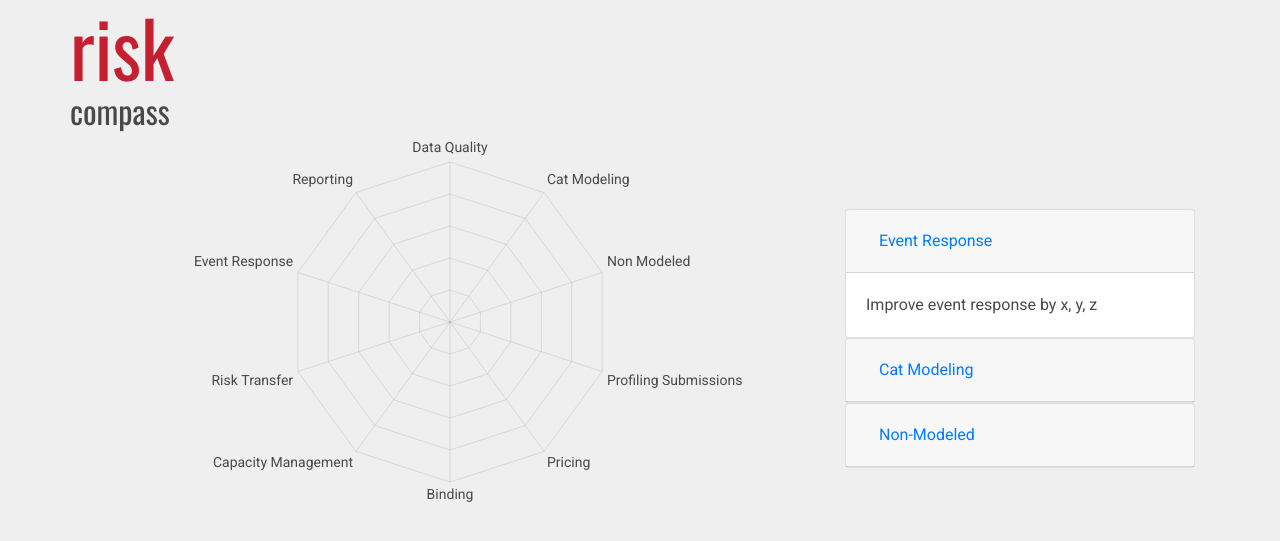
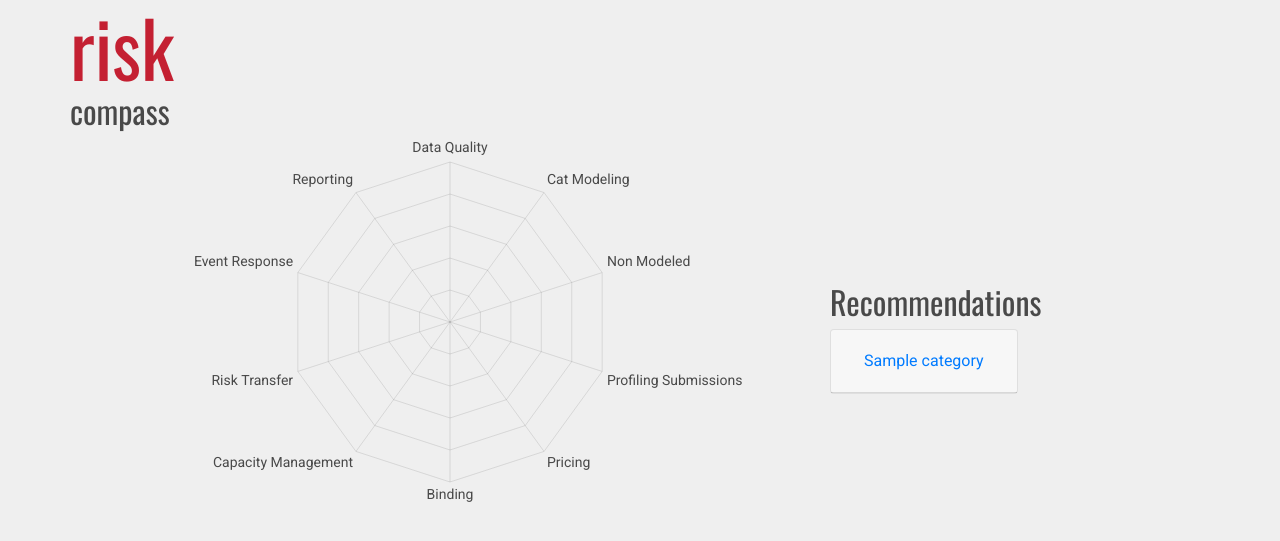
Before and after one commit to anishpatelwork/RiskCompass, a Django app: template compass/templates/results.html in a window 1280 px wide. Shown: the top 541 px of the page. Run offline with Django 3.2, Linux system fonts and the light colour scheme; the template is opened without the code that fills it: most values are stand-ins (such as "Sample title", 1, 10 or a date in 2020); some libraries are stand-ins or nearby versions.

Commit message:
Adding recommendations to the app

```diff
--- a/compass/templates/results.html
+++ b/compass/templates/results.html
@@ -13,51 +13,28 @@
                 </div>
             </div>
             <div class="col-md-4 align-self-center">
+              <div class="row">
+                <h1>Recommendations</h1>
+              </div>
+              <div class="row">
                 <div id="accordion">
+                  {% for question, recommendation in recommendations.items %}
                   <div class="card">
-                    <div class="card-header" id="headingOne">
+                    <div class="card-header" id="{{question.id}}">
                       <h5 class="mb-0">
-                        <button class="btn btn-link" data-toggle="collapse" data-target="#collapseOne" aria-expanded="true" aria-controls="collapseOne">
-                          Event Response
-                        </button>
+                        <button class="btn btn-link" data-toggle="collapse" data-target="#{{question.category}}" aria-expanded="true" aria-controls={{question.category}}>
+                          {{question.category}}</button>
                       </h5>
                     </div>
-
-                    <div id="collapseOne" class="collapse show" aria-labelledby="headingOne" data-parent="#accordion">
-                      <div class="card-body">
-                        Improve event response by x, y, z
+                    <div id="{{question.category}}" class="collapse" aria-labelledby={{question.id}} data-parent="#accordion">
+                        <div class="card-body">
+                          {{recommendation}}
+                        </div>
                       </div>
-                    </div>
                   </div>
-                  <div class="card">
-                    <div class="card-header" id="headingTwo">
-                      <h5 class="mb-0">
-                        <button class="btn btn-link collapsed" data-toggle="collapse" data-target="#collapseTwo" aria-expanded="false" aria-controls="collapseTwo">
-                          Cat Modeling
-                        </button>
-                      </h5>
-                    </div>
-                    <div id="collapseTwo" class="collapse" aria-labelledby="headingTwo" data-parent="#accordion">
-                      <div class="card-body">
-                        Improve Cat Modeling by x, y, z
-                      </div>
-                    </div>
-                  </div>
-                  <div class="card">
-                    <div class="card-header" id="headingThree">
-                      <h5 class="mb-0">
-                        <button class="btn btn-link collapsed" data-toggle="collapse" data-target="#collapseThree" aria-expanded="false" aria-controls="collapseThree">
-                          Non-Modeled
-                        </button>
-                      </h5>
-                    </div>
-                    <div id="collapseThree" class="collapse" aria-labelledby="headingThree" data-parent="#accordion">
-                      <div class="card-body">
-                        Improve non-modeled by x,y,z
-                      </div>
-                    </div>
-                  </div>
+                  {% endfor %}
                 </div>
+              </div>
             </div>
         </div>
 
--- a/compass/views.py
+++ b/compass/views.py
@@ -42,4 +42,6 @@ def results(request):
     rmb_id = request.session['rmb_id']
     rmb = RMB.objects.get(id=rmb_id)
     data = rmb.get_answer_score_array()
-    return render(request, 'results.html', {'data': data})
+    recommendations = rmb.get_recommendations()
+    print(recommendations)
+    return render(request, 'results.html', {'data': data, 'recommendations': recommendations})
```
Also changed, not shown: compass/models.py (+11 -0 lines), compass/migrations/0005_answer_recommendation.py (added), compass/migrations/0006_auto_20180415_1049.py (added).
